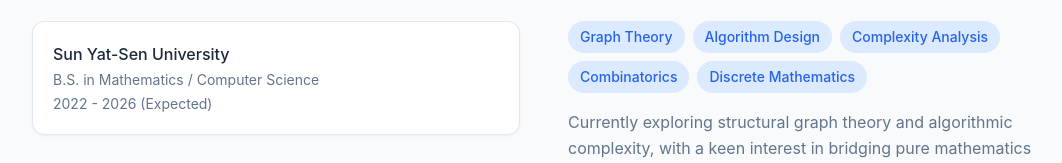
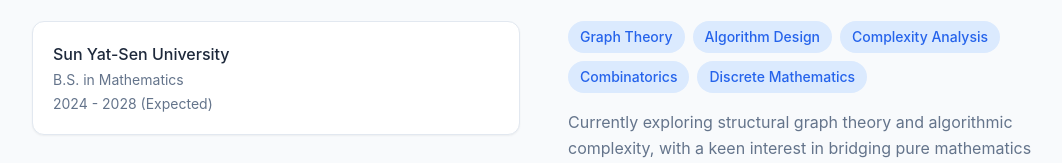
Before and after one commit to qishan-chen/qishan-chen.github.io, a Next.js app: page / in a window 1280 px wide. Shown: the part 637-800 px from the top of the page, without its empty margins (96-1158 px from the left). Built offline with nearby package versions, Linux system fonts and the light colour scheme.

Commit message:
Update education: B.S. in Mathematics, 2024-2028

```diff
--- a/src/app/page.tsx
+++ b/src/app/page.tsx
@@ -73,8 +73,8 @@
                 <h3 className="text-lg font-semibold mb-4">Education</h3>
                 <div className="p-5 rounded-xl bg-[var(--card)] border border-[var(--border)] shadow-sm">
                   <p className="font-medium">Sun Yat-Sen University</p>
-                  <p className="text-sm text-[var(--text-secondary)] mt-1">B.S. in Mathematics / Computer Science</p>
-                  <p className="text-sm text-[var(--text-secondary)] mt-1">2022 - 2026 (Expected)</p>
+                  <p className="text-sm text-[var(--text-secondary)] mt-1">B.S. in Mathematics</p>
+                  <p className="text-sm text-[var(--text-secondary)] mt-1">2024 - 2028 (Expected)</p>
                 </div>
               </div>
             </FadeIn>
```
